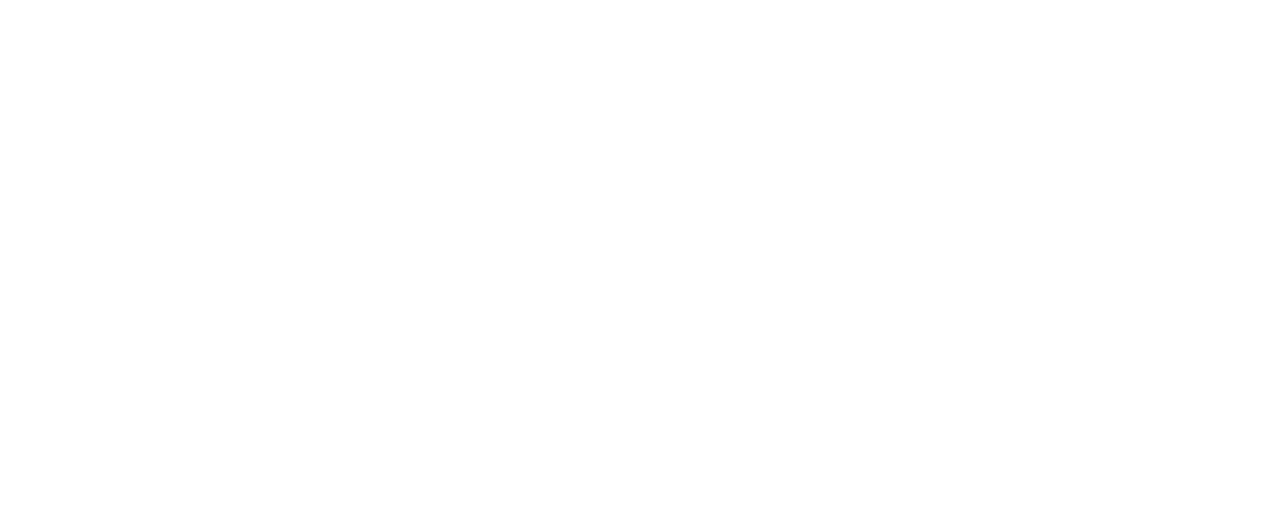
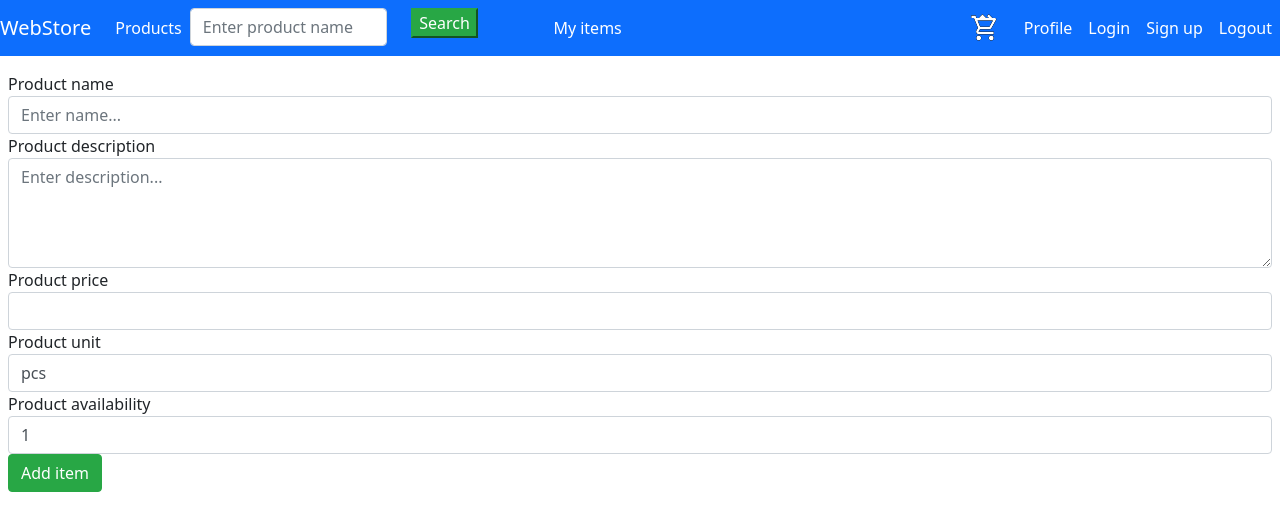
Before and after one commit to gcfbn/scripting-languages-final-project, a Flask app: page /add_item in a window 1280 px wide. Before the commit the part shown is empty. Shown: the top 531 px of the page. Run offline with Flask 2, Linux system fonts and the light colour scheme; some libraries are stand-ins or nearby versions.

Commit message:
Add creating a product.

```diff
--- a/python/app/store.py
+++ b/python/app/store.py
@@ -3,7 +3,7 @@ from flask import Blueprint, render_template, request, flash, redirect, url_for
 
 from .dao.store_dao import get_user_cart, remove_from_cart as dao_remove_from_cart, change_quantity_in_cart, \
     create_purchase, add_item_to_purchase, set_current_availability, get_single_item, add_to_cart as dao_add_to_cart, \
-    already_in_cart, get_items, get_items_sold_by, update_item_price
+    already_in_cart, get_items, get_items_sold_by, update_item_price, add_product
 
 store = Blueprint('store', __name__)
 
@@ -115,3 +115,16 @@ def change_availability():
 @store.route('/add_item')
 def add_item():
     return render_template('add_item.html')
+
+
+@store.route('/add_item', methods=['POST'])
+def add_item_post():
+    user_id = flask_login.current_user.id
+    name = request.form['productName']
+    description = request.form['productDescription']
+    price = request.form['productPrice']
+    availability = request.form['productAvailability']
+    unit = request.form['productUnit']
+    add_product(price, name, description, availability, unit, user_id)
+    flash('Product added.')
+    return redirect(url_for('store.sold_items'))
--- a/python/app/templates/add_item.html
+++ b/python/app/templates/add_item.html
@@ -1,10 +1,32 @@
-<!DOCTYPE html>
-<html lang="en">
-<head>
-    <meta charset="UTF-8">
-    <title>Title</title>
-</head>
-<body>
+{% extends "base.html" %}
 
-</body>
-</html>
+{% block content %}
+
+    <form action="{{ url_for('store.add_item') }}" method="post" class="mt-3 ml-2 mr-2" id="item_form"
+          onsubmit="return validateForm()">
+        <div class="form-group">
+            <label for="productName">Product name</label>
+            <input type="text" class="form-control" id="productName" name="productName" placeholder="Enter name..."
+                   required="required" pattern="[A-Za-z0-9 ]{1,63}">
+        </div>
+        <div class="form-group">
+            <label for="productDescription">Product description</label>
+            <textarea class="form-control" id="productDescription" name="productDescription" rows="4"
+                      placeholder="Enter description..." required="required"></textarea>
+        </div>
+        <div class="form-group">
+            <label for="productPrice">Product price</label>
+            <input type="number" min="0" step="0.01" class="form-control" id="productPrice" name="productPrice" required>
+        </div>
+        <div class="form-group">
+            <label for="productUnit">Product unit</label>
+            <input type="text" class="form-control" id="productUnit" name="productUnit" value="pcs" required>
+        </div>
+        <div class="form-group">
+            <label for="productUnit">Product availability</label>
+            <input type="number" min="0" class="form-control" id="productAvailability" name="productAvailability"
+                   value="1" required>
+        </div>
+        <button type="submit" class="btn btn-success">Add item</button>
+    </form>
+{% endblock %}
```
